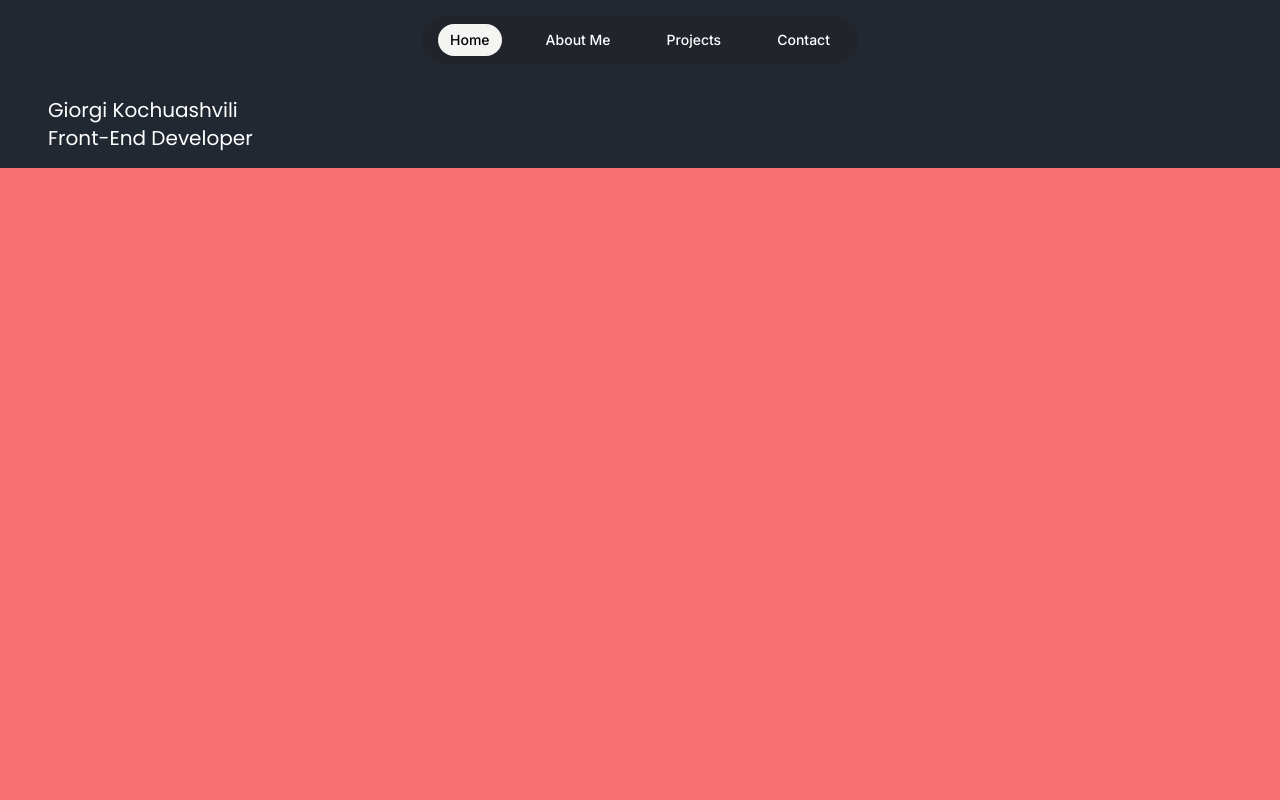
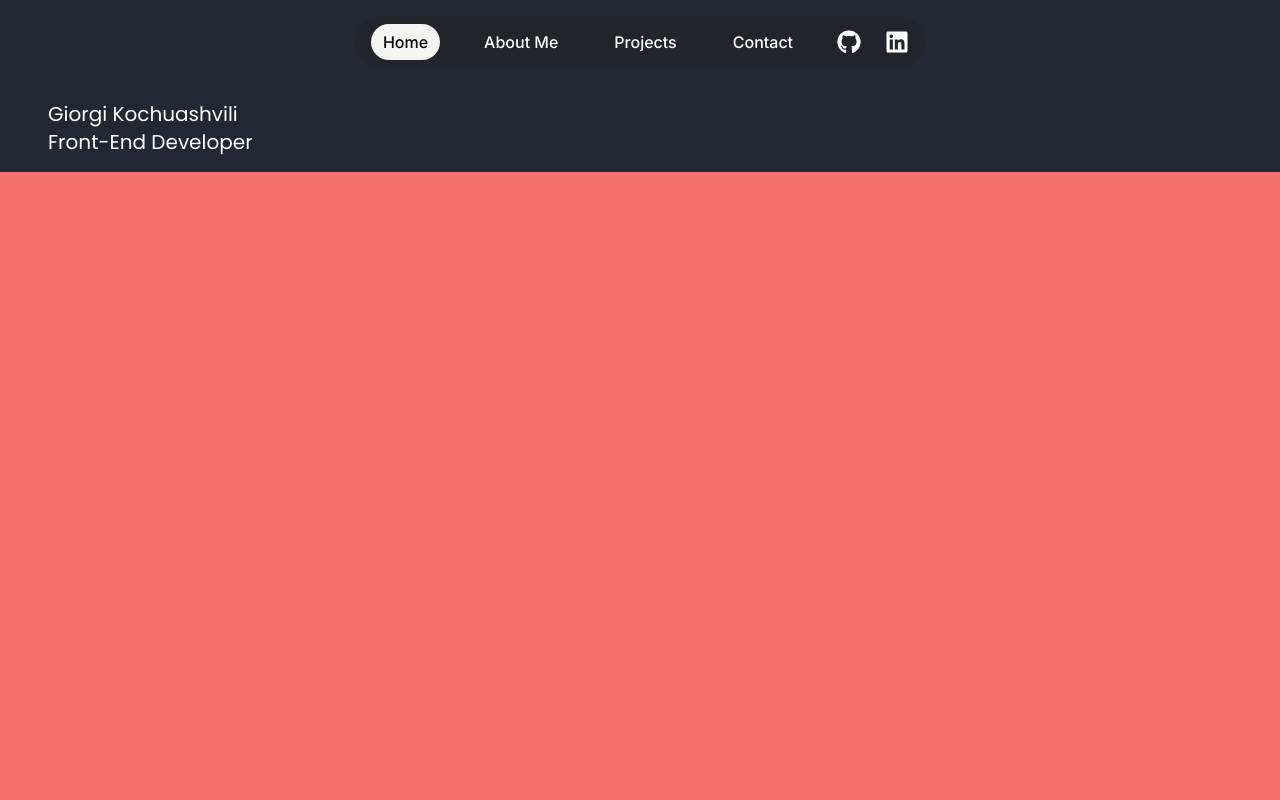
Before and after one commit to giorgio324/portfolio, a Next.js app: page / in a window 1280 px wide. Shown: the top 800 px of the page. Built offline with nearby package versions, Linux system fonts and the light colour scheme.

Commit message:
added social media icons to navbars

```diff
--- a/src/components/mobileNavbar/mobileNavbarSidebar/MobileNavbarSidebarSocial.tsx
+++ b/src/components/mobileNavbar/mobileNavbarSidebar/MobileNavbarSidebarSocial.tsx
@@ -3,7 +3,7 @@ import { motion } from 'framer-motion';
 import { socials } from '@/data/social';
 const MobileNavbarSidebarSocial = () => {
   return (
-    <motion.div className='flex gap-4'>
+    <motion.div className='flex gap-8'>
       {socials.map((social) => {
         return (
           <motion.a
@@ -15,7 +15,7 @@ const MobileNavbarSidebarSocial = () => {
             transition={{ duration: 0.3, delay: 0.2 }}
             className='text-sm mb-2 uppercase font-medium'
           >
-            {social.label}
+            {<social.icon className='text-2xl' />}
           </motion.a>
         );
       })}
--- a/src/components/navbar/NavLink.tsx
+++ b/src/components/navbar/NavLink.tsx
@@ -14,7 +14,7 @@ export const NavLink = ({ link, currentPath }: Props) => {
       key={link.label}
       className={`${
         currentPath === link.path ? '' : 'hover:text-white/60'
-      } relative rounded-full px-3 py-1.5 text-sm font-medium text-white outline-sky-400 transition focus-visible:outline-2`}
+      } relative rounded-full px-3 py-1.5 font-medium text-white outline-sky-400 transition focus-visible:outline-2`}
       style={{
         WebkitTapHighlightColor: 'transparent',
       }}
--- a/src/components/navbar/Navbar.tsx
+++ b/src/components/navbar/Navbar.tsx
@@ -1,10 +1,12 @@
 import NavbarLinks from './NavbarLinks';
+import NavbarSocial from './NavbarSocial';
 
 const Navbar = () => {
   return (
     <nav className='hidden max-w-screen-xl mx-auto md:flex justify-center items-center py-4 sticky top-0'>
       <ul className='px-4 py-2 bg-desktopNavBackgroundColor rounded-full flex justify-center items-center gap-8'>
         <NavbarLinks />
+        <NavbarSocial />
       </ul>
     </nav>
   );
--- /dev/null
+++ b/src/components/navbar/NavbarSocial.tsx
@@ -0,0 +1,15 @@
+import { socials } from '@/data/social';
+const NavbarSocial = () => {
+  return (
+    <div className=' flex gap-6 '>
+      {socials.map((social) => {
+        return (
+          <a href={social.path} target='_blank'>
+            <social.icon className='text-2xl' />
+          </a>
+        );
+      })}
+    </div>
+  );
+};
+export default NavbarSocial;
--- a/src/data/social.ts
+++ b/src/data/social.ts
@@ -1,10 +1,14 @@
+import { FaGithub, FaLinkedin } from 'react-icons/fa';
+
 export const socials = [
   {
     path: 'https://github.com/giorgio324',
     label: 'GitHub',
+    icon: FaGithub,
   },
   {
     path: 'https://www.linkedin.com/in/giorgi-kochuashvili-511069259/',
     label: 'LinkedIn',
+    icon: FaLinkedin,
   },
 ];
```
